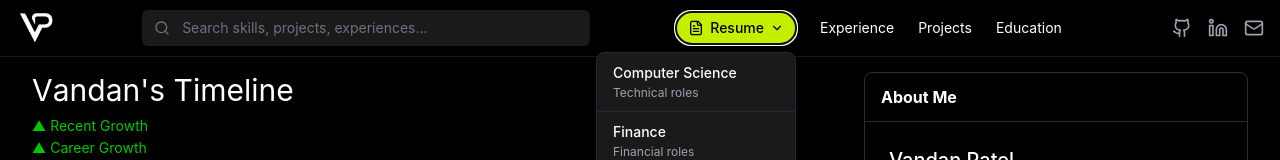
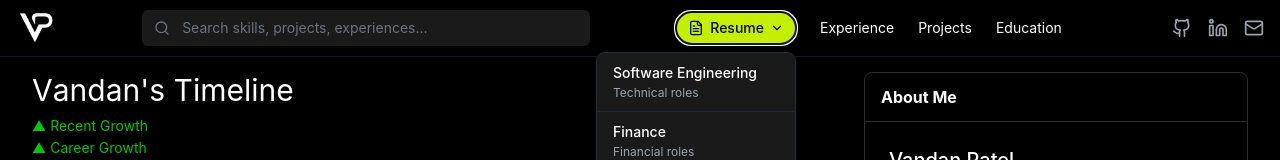
Before and after one commit to vp-27/portfolio, a React (Vite) app: page / in a window 1280 px wide. Both pictures are taken after a click on the button "Resume". Shown: the top 160 px of the page. Built offline with nearby package versions, Linux system fonts and the light colour scheme.

Commit message:
software engineering visual

```diff
--- a/src/components/BottomNav.tsx
+++ b/src/components/BottomNav.tsx
@@ -105,7 +105,7 @@ export default function BottomNav({ onNavigate }: BottomNavProps) {
                     <FileText className="w-6 h-6 text-[#00C805]" />
                   </div>
                   <div>
-                    <div className="text-white font-semibold text-base">Computer Science</div>
+                    <div className="text-white font-semibold text-base">Software Engineering</div>
                     <div className="text-gray-400 text-sm">Technical & Engineering roles</div>
                   </div>
                 </div>
--- a/src/components/TopNav.tsx
+++ b/src/components/TopNav.tsx
@@ -98,7 +98,7 @@ export default function TopNav({ onNavigate, onSearch }: TopNavProps) {
                     onClick={() => handleResumeClick('Computer Science')}
                     className="w-full px-4 py-2.5 text-left text-sm text-white hover:bg-[#2A2A2A] transition-colors"
                   >
-                    <div className="font-medium">Computer Science</div>
+                    <div className="font-medium">Software Engineering</div>
                     <div className="text-xs text-gray-400 mt-0.5">Technical roles</div>
                   </button>
                   <div className="border-t border-gray-800" />
```
